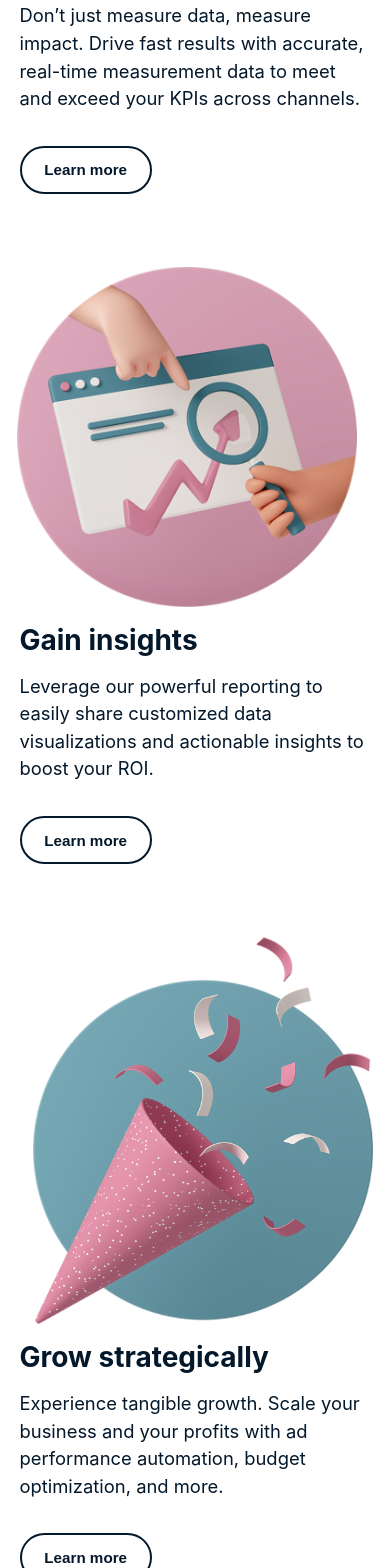
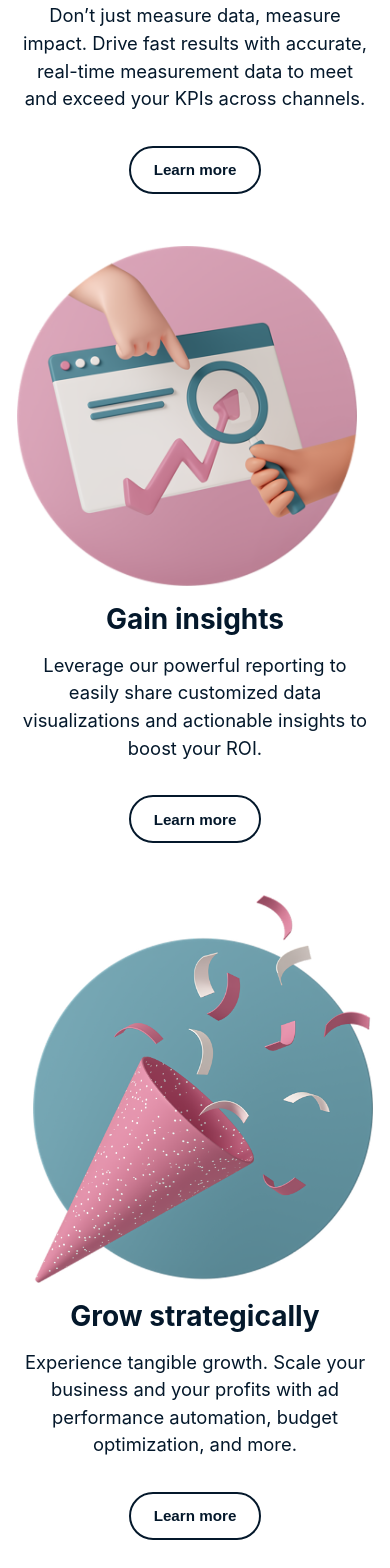
Before and after one commit to bouzidanas/product-page-template, a React (Vite) app: page / in a window 390 px wide. Shown: the part 1820-3388 px from the top of the page. Built offline with nearby package versions, Linux system fonts and the light colour scheme; a web font is replaced by a local one.

Commit message:
improve package organization

```diff
--- a/index.html
+++ b/index.html
@@ -8,7 +8,7 @@
     <link href="https://fonts.googleapis.com/css2?family=Tiny5&display=swap" rel="preload" as="style" crossorigin>
     <link href="https://fonts.googleapis.com/css2?family=Tiny5&display=swap" rel="stylesheet">
     <meta name="viewport" content="width=device-width, initial-scale=1.0" />
-    <title>Vite + React + TS</title>
+    <title>PLPT</title>
   </head>
   <body>
     <div id="root"></div>
--- a/src/AdjustLandingPage.tsx
+++ b/src/AdjustLandingPage.tsx
@@ -1,8 +1,8 @@
-import { useEffect, useState } from 'react';
+import { useState } from 'react';
 import { HiOutlineCheckCircle } from "react-icons/hi2";
 import { FaBars, FaXmark } from "react-icons/fa6";
-import PageSection from './PageSection';
-import SubSection from './SubSection';
+import { PageSection, SubSection } from './components';
+import { useIsMobileWidth, useScrolledPast } from './hooks';
 import './AdjustLandingPage.css';
 
 const ScrollTo = ({dest, onClick=()=>{}, children}: {dest: string, onClick?: ()=>void, children: React.ReactNode}) => {
@@ -12,9 +12,9 @@ const ScrollTo = ({dest, onClick=()=>{}, children}: {dest: string, onClick?: ()=
 }
 
 const Header = () => {
-  const [positionToTop, setPositionToTop] = useState(false);
-  const [mobileMode, setMobileMode] = useState(window.innerWidth <= 752);
   const [showMenu, setShowMenu] = useState(false);
+  const positionToTop = useScrolledPast(75);
+  const mobileMode = useIsMobileWidth(752);
 
   const HPageOptions = () =>
   <>
@@ -23,23 +23,6 @@ const Header = () => {
     <a href="/" onClick={()=>setShowMenu(false)}>Pricing</a>
     <ScrollTo dest='resources' onClick={()=>setShowMenu(false)}>Resources</ScrollTo>
   </>
-
-  useEffect(() => {
-    const handleScroll = () => {
-      setPositionToTop(window.scrollY > 75);
-    };
-    const onResize = () => {
-      setMobileMode(window.innerWidth <= 752);
-    }
-
-    window.addEventListener("scroll", handleScroll);
-    window.addEventListener("resize", onResize);
-
-    return () => {
-      window.removeEventListener("scroll", handleScroll);
-      window.removeEventListener("resize", onResize);
-    };
-  }, []);
 
   return (
     <>
@@ -113,6 +96,8 @@ const ImageTransitionSection = () => {
 }
 
 const IncentivesSection = () => {
+  const isNarrowView = useIsMobileWidth(1245);
+
   return (
     <PageSection vertical light centerText id="incentives" maxWidth="min(1120px, 90vw)" bgColor="#ffffff" padding="2rem 0" gap="0.75rem" style={{padding: "45px 0"}}>
       <SubSection vertical style={{maxWidth: 800, margin: "0 2rem"}}>
@@ -120,10 +105,10 @@ const IncentivesSection = () => {
           <p style={{fontSize: "21px"}}>Unlock attribution data, optimize ad performance, and leverage the reporting and insights you need to meet business goals and scale efficiently.</p>
       </SubSection>
       <SubSection horizontal style={{padding: "20px 0", flexWrap: "wrap-reverse"}}>
-        <SubSection vertical style={{width: "540px", minWidth: "300px", textAlign: "left"}}>
+        <SubSection vertical style={{width: "540px", minWidth: "300px", textAlign: isNarrowView ? "center" : "left"}}>
           <h3>Maximize impact</h3>
           <p>Don’t just measure data, measure impact. Drive fast results with accurate, real-time measurement data to meet and exceed your KPIs across channels.</p>
-          <div style={{display: "flex", flexWrap: "wrap", justifyContent: "left", alignItems: "center", padding: "1.3rem 0"}}>
+          <div style={{display: "flex", flexWrap: "wrap", justifyContent: isNarrowView ? "center" : "left", alignItems: "center", padding: isNarrowView ? "1.3rem 0 0 0" : "1.3rem 0"}}>
             <button className="App__top btn-primary">Learn more</button>
           </div>
         </SubSection>
@@ -135,19 +120,19 @@ const IncentivesSection = () => {
         <SubSection horizontal style={{width: "calc(600px - 2rem)"}}>
           <img src="./imgs/gain-insights.png" alt="placeholder" style={{width: "340px", height: "auto", marginRight: "1rem"}} />
         </SubSection>
-        <SubSection vertical style={{width: "540px", minWidth: "300px", textAlign: "left"}}>
+        <SubSection vertical style={{width: "540px", minWidth: "300px", textAlign: isNarrowView ? "center" : "left"}}>
           <h3>Gain insights</h3>
           <p>Leverage our powerful reporting to easily share customized data visualizations and actionable insights to boost your ROI.</p>
-          <div style={{display: "flex", flexWrap: "wrap", justifyContent: "left", alignItems: "center", padding: "1.3rem 0"}}>
+          <div style={{display: "flex", flexWrap: "wrap", justifyContent: isNarrowView ? "center" : "left", alignItems: "center", padding: isNarrowView ? "1.3rem 0 0 0" : "1.3rem 0"}}>
             <button className="App__top btn-primary">Learn more</button>
           </div>
         </SubSection>
       </SubSection>
       <SubSection horizontal style={{padding: "20px 0", flexWrap: "wrap-reverse"}}>
-        <SubSection vertical style={{width: "540px", minWidth: "300px", textAlign: "left"}}>
+        <SubSection vertical style={{width: "540px", minWidth: "300px", textAlign: isNarrowView ? "center" : "left"}}>
           <h3>Grow strategically</h3>
           <p>Experience tangible growth. Scale your business and your profits with ad performance automation, budget optimization, and more.</p>
-          <div style={{display: "flex", flexWrap: "wrap", justifyContent: "left", alignItems: "center", padding: "1.3rem 0"}}>
+          <div style={{display: "flex", flexWrap: "wrap", justifyContent: isNarrowView ? "center" : "left", alignItems: "center", padding: isNarrowView ? "1.3rem 0 0 0" : "1.3rem 0"}}>
             <button className="App__top btn-primary">Learn more</button>
           </div>
         </SubSection>
@@ -206,8 +191,10 @@ const ProductSection = () => {
 }
 
 const ResourcesSection = () => {
+  const isNarrorView = useIsMobileWidth(1206);
+
   return (
-    <PageSection vertical light centerText id='resources' maxWidth="1120px" bgColor="#e6eef2" padding="2rem 0" gap="0.75rem" style={{padding: "45px 0 20px 0"}}>
+    <PageSection vertical light centerText id='resources' maxWidth="1120px" bgColor="#e6eef2" padding={isNarrorView ? "2rem 0 0 0" : "2rem 0"} gap="0.75rem" style={{padding: isNarrorView ? "45px 0 0 0" : "45px 0 20px 0"}}>
       <h5 style={{color: "var(--secondary-dark-color)"}}>LEARN FROM OUT EXPERTS</h5>
       <h2>Whats new at Streamlit?</h2>
       <SubSection horizontal style={{width: "min(1400px, 90vw)", padding: "20px 0 0 0", flexWrap: "wrap", gap: "1.5rem", alignItems: "end"}}>
--- /dev/null
+++ b/src/components/index.ts
@@ -0,0 +1,4 @@
+import PageSection from "./PageSection";
+import SubSection from "./SubSection";
+
+export { PageSection, SubSection };
--- /dev/null
+++ b/src/hooks/index.ts
@@ -0,0 +1,4 @@
+import { useIsMobileWidth } from "./useIsMobileWidth";
+import { useScrolledPast } from "./useScrolledPast";
+
+export { useIsMobileWidth, useScrolledPast };
--- /dev/null
+++ b/src/hooks/useIsMobileWidth.ts
@@ -0,0 +1,27 @@
+// Desc: Custom hook to check if the window width is less than or equal to a certain value
+// Params: width - the width that the window must be less than or equal to
+// Returns: isMobileWidth - a boolean value that is true if the window width is less than or equal to the width
+// TODO: Consider changing the name of this hook to useIsLessThanWidth.
+//       Considerations:
+//         1. The delema is that the name isMobileWidth indicates one of the most important use cases for this hook and we want it to be suggestive of that use case.
+//         2. However, the this hook can be used for any width comparison and the name should reflect that.
+
+import { useEffect, useState } from "react";
+
+export const useIsMobileWidth = (width = 800) => {
+    const [isMobileWidth, setIsMobileWidth] = useState(window.innerWidth <= width);
+
+    useEffect(() => {
+        const handleResize = () => {
+            setIsMobileWidth(window.innerWidth <= width);
+        };
+
+        window.addEventListener("resize", handleResize);
+
+        return () => {
+            window.removeEventListener("resize", handleResize);
+        };
+    }, [width]);
+
+    return isMobileWidth;
+}
--- /dev/null
+++ b/src/hooks/useScrolledPast.ts
@@ -0,0 +1,26 @@
+// Desc: Custom hook to determine if the user has scrolled past a certain point on the page
+// Params: y - the y-coordinate that the user must scroll past to trigger the hook
+//         initial - the initial value of the hook
+// Returns: scrolledPast - a boolean value that is true if the user has scrolled past the y-coordinate
+
+import { useEffect, useState } from "react";
+
+
+export const useScrolledPast = (y: number, initial=false) => {
+    const [scrolledPast, setScrolledPast] = useState(initial);
+
+
+  useEffect(() => {
+    const handleScroll = () => {
+        setScrolledPast(window.scrollY > y);
+    };
+
+    window.addEventListener("scroll", handleScroll);
+
+    return () => {
+      window.removeEventListener("scroll", handleScroll);
+    };
+  }, [y]);
+
+    return scrolledPast;
+}
```
Also changed, not shown: src/components/PageSection.css (renamed from src/PageSection.css), src/components/PageSection.tsx (renamed from src/PageSection.tsx), src/components/SubSection.css (renamed from src/SubSection.css), src/components/SubSection.tsx (renamed from src/SubSection.tsx).
